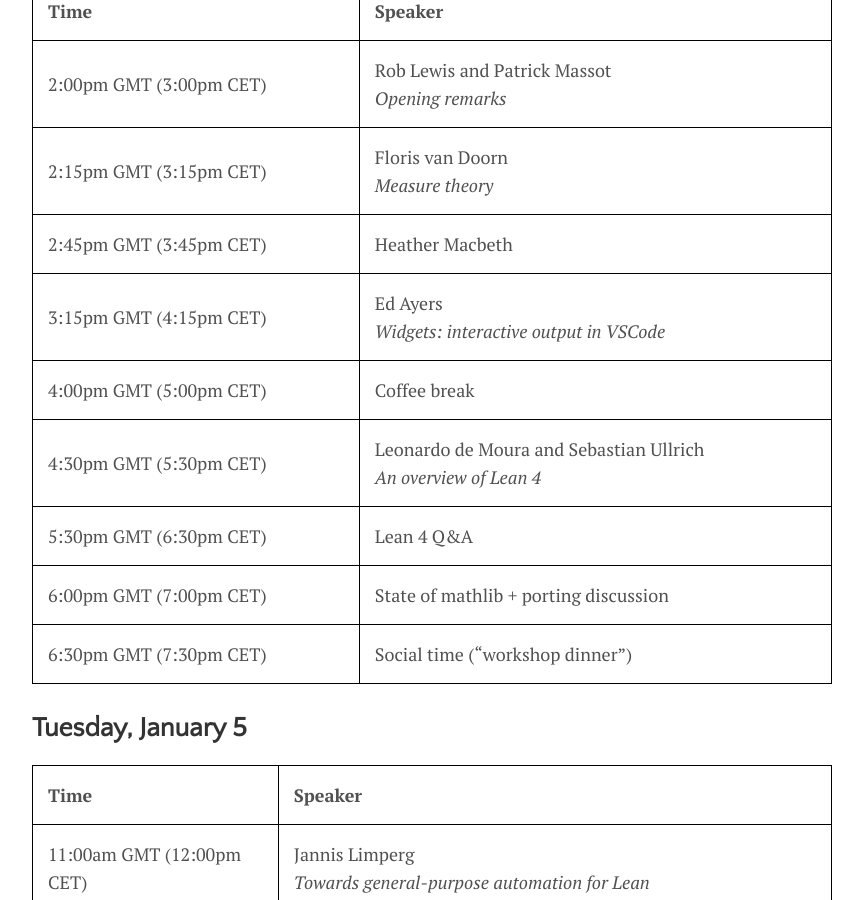
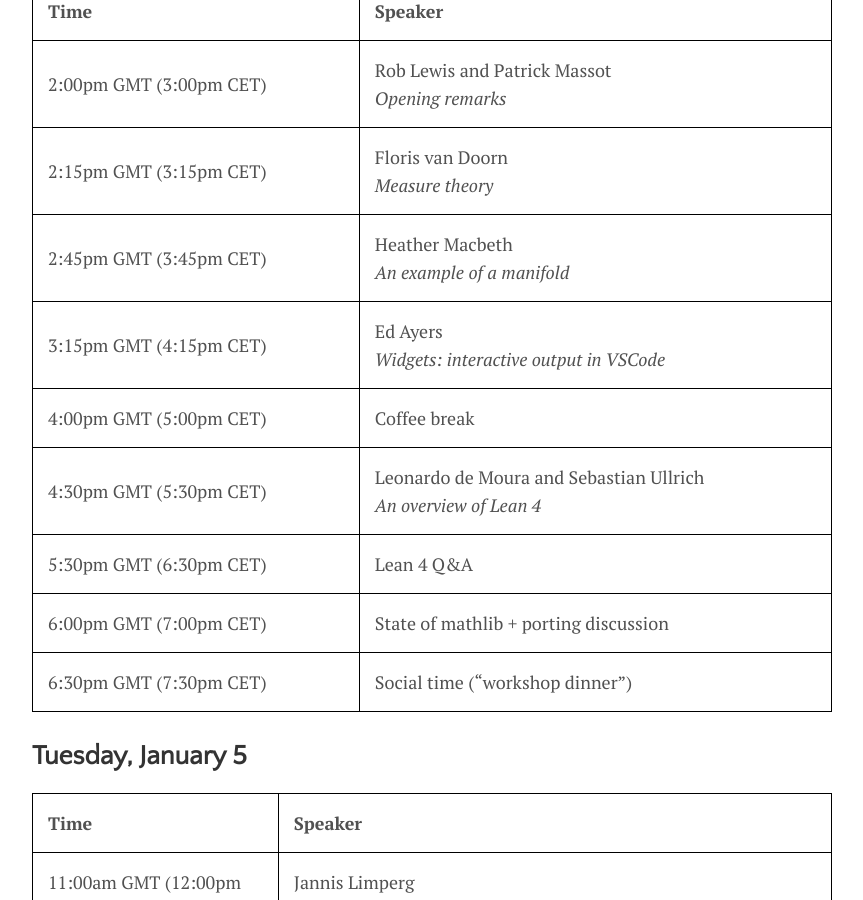
Before and after one commit to leanprover-community/lt2021, a Jekyll site: the page built from schedule.md, in a window 1280 px wide and 900 px high, scrolled down 1219 px. Shown: the whole window, without its empty margins (208-1071 px from the left). Built offline with Jekyll 4.4.1, drawn with Linux system fonts in a browser that asks for light colours.

Commit message:
Add Heather's title.

```diff
--- a/schedule.md
+++ b/schedule.md
@@ -43,7 +43,7 @@ look for them on [wonder.me](https://www.wonder.me/)!
 | --------- | ------------------ |
 | <time datetime="2021-01-04T15:00+01:00">3:00pm CET</time> | Rob Lewis and Patrick Massot<br>*Opening remarks* |
 | <time datetime="2021-01-04T15:15+01:00">3:15pm CET</time> | Floris van Doorn<br>*Measure theory* |
-| <time datetime="2021-01-04T15:45+01:00">3:45pm CET</time> | Heather Macbeth |
+| <time datetime="2021-01-04T15:45+01:00">3:45pm CET</time> | Heather Macbeth<br>*An example of a manifold* |
 | <time datetime="2021-01-04T16:15+01:00">4:15pm CET</time> | Ed Ayers<br>*Widgets: interactive output in VSCode* |
 | <time datetime="2021-01-04T17:00+01:00">5:00pm CET</time> | Coffee break |
 | <time datetime="2021-01-04T17:30+01:00">5:30pm CET</time> | Leonardo de Moura and Sebastian Ullrich<br>*An overview of Lean 4* |
```
